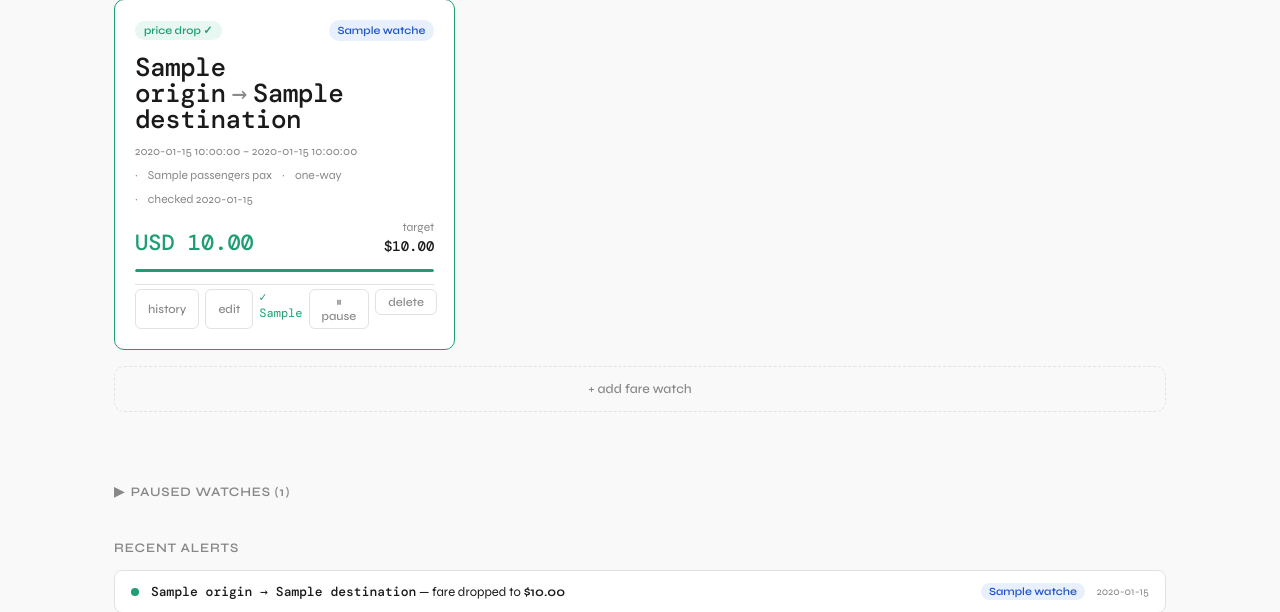
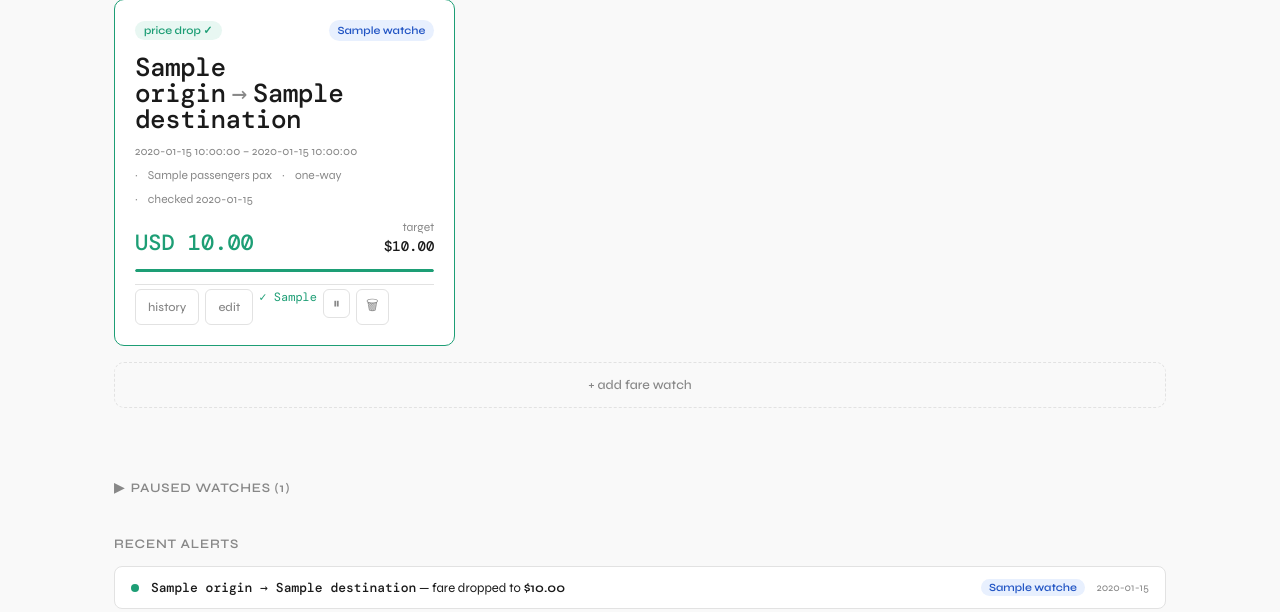
Before and after one commit to knollanna/FareWatch, a Flask app: template templates/index.html in a window 1280 px wide. Shown: the part 207-819 px from the top of the page. Run offline with Flask 3, Linux system fonts and the light colour scheme; the template is opened without the code that fills it: most values are stand-ins (such as "Sample title", 1, 10 or a date in 2020).

Commit message:
Use icon buttons for pause and delete to save space

```diff
--- a/static/style.css
+++ b/static/style.css
@@ -253,6 +253,7 @@ input, select { font-family: var(--font-sans); }
 .btn-sm:hover { border-color: #bbb; color: var(--text); }
 .btn-sm.danger:hover { border-color: var(--red); color: var(--red); }
 .btn-sm.accent:hover { border-color: var(--accent); color: var(--accent); }
+.btn-sm.btn-icon { padding: 5px 9px; font-size: 14px; }
 
 /* ─── Add watch button + inline form ─────────────────────────────────────────── */
 .add-watch-btn {
--- a/templates/index.html
+++ b/templates/index.html
@@ -100,11 +100,11 @@
           <span style="font-family:var(--font-mono);font-size:12px;color:var(--accent)">✓ {{ w.booking_reference }}</span>
         {% endif %}
         <form method="POST" action="/pause/{{ w.id }}">
-          <button class="btn-sm" type="submit">⏸ pause</button>
+          <button class="btn-sm btn-icon" type="submit" title="Pause watch">⏸</button>
         </form>
         <form method="POST" action="/delete/{{ w.id }}"
               onsubmit="return confirm('Permanently delete this watch and all its history?')">
-          <button class="btn-sm danger" type="submit">delete</button>
+          <button class="btn-sm btn-icon danger" type="submit" title="Delete watch">🗑</button>
         </form>
       </div>
 
@@ -300,11 +300,11 @@
           </div>
           <div class="card-actions">
             <form method="POST" action="/resume/{{ w.id }}">
-              <button class="btn-sm accent" type="submit">▶ resume</button>
+              <button class="btn-sm accent" type="submit" title="Resume watch">▶ resume</button>
             </form>
             <form method="POST" action="/delete/{{ w.id }}"
                   onsubmit="return confirm('Permanently delete this watch?')">
-              <button class="btn-sm danger" type="submit">delete</button>
+              <button class="btn-sm btn-icon danger" type="submit" title="Delete watch">🗑</button>
             </form>
           </div>
         </div>
```
